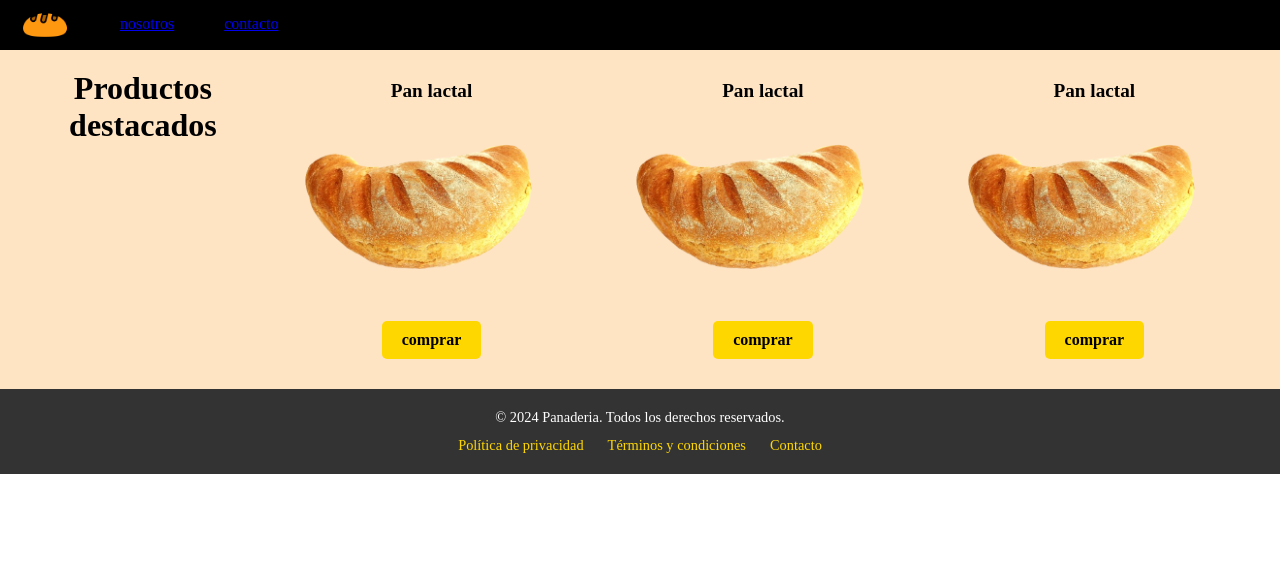
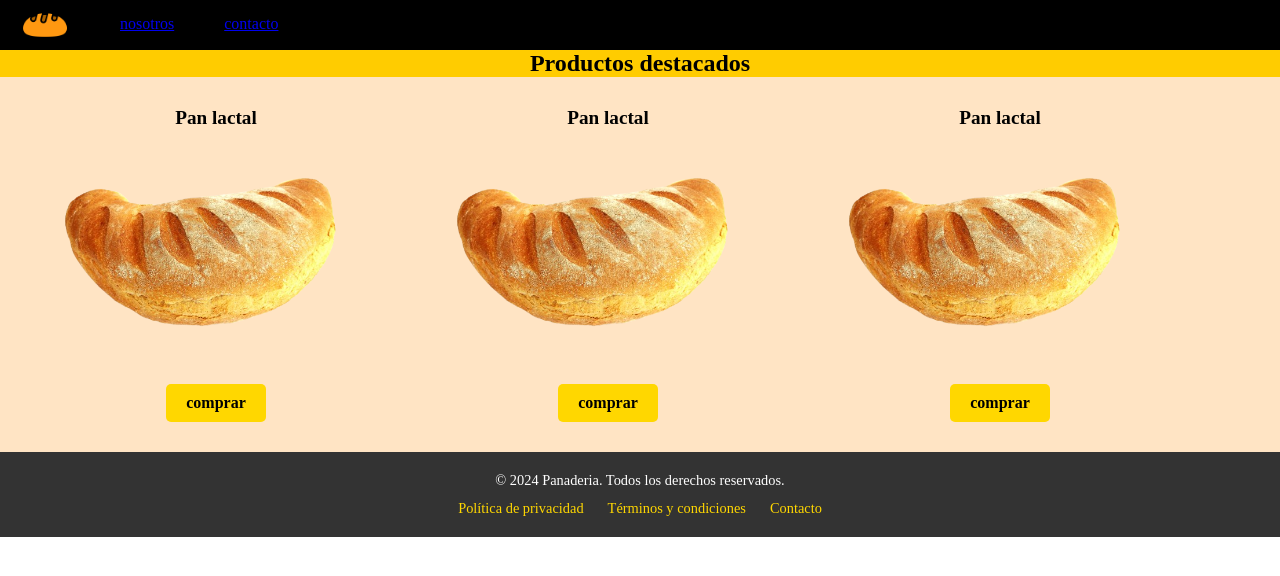
Before and after one commit to agustincho7/coderHouse, a plain HTML site: page index.html in a window 1280 px wide. Drawn offline with Linux system fonts and the light colour scheme.

Commit message:
mejoras esteticas

```diff
--- a/index.html
+++ b/index.html
@@ -19,8 +19,8 @@
         </nav>
     </header>
     <main>
+        <h2 class="titulo-productos">Productos destacados</h2>
         <section class="productos-destacados">
-            <h2>Productos destacados</h2>
             <div class="producto">
                 <h3>Pan lactal</h3>
                 <img src="/Imagenes/freshly-baked-bread-isolated-white-background-removebg-preview.png" alt="Pan lactal">
--- a/style.css
+++ b/style.css
@@ -53,11 +53,6 @@ footer{
     margin-left: 0;
     background-color: bisque;
     padding: 20px;
-}
-
-.productos-destacados h2 {
-    font-size: 2em;
-    margin-bottom: 20px;
 }
 
 .producto {
@@ -132,3 +127,8 @@ footer{
     color: #ffcc00;
 
 }
+
+.titulo-productos{
+    text-align: center;
+    background-color: #ffcc00;
+}
```
